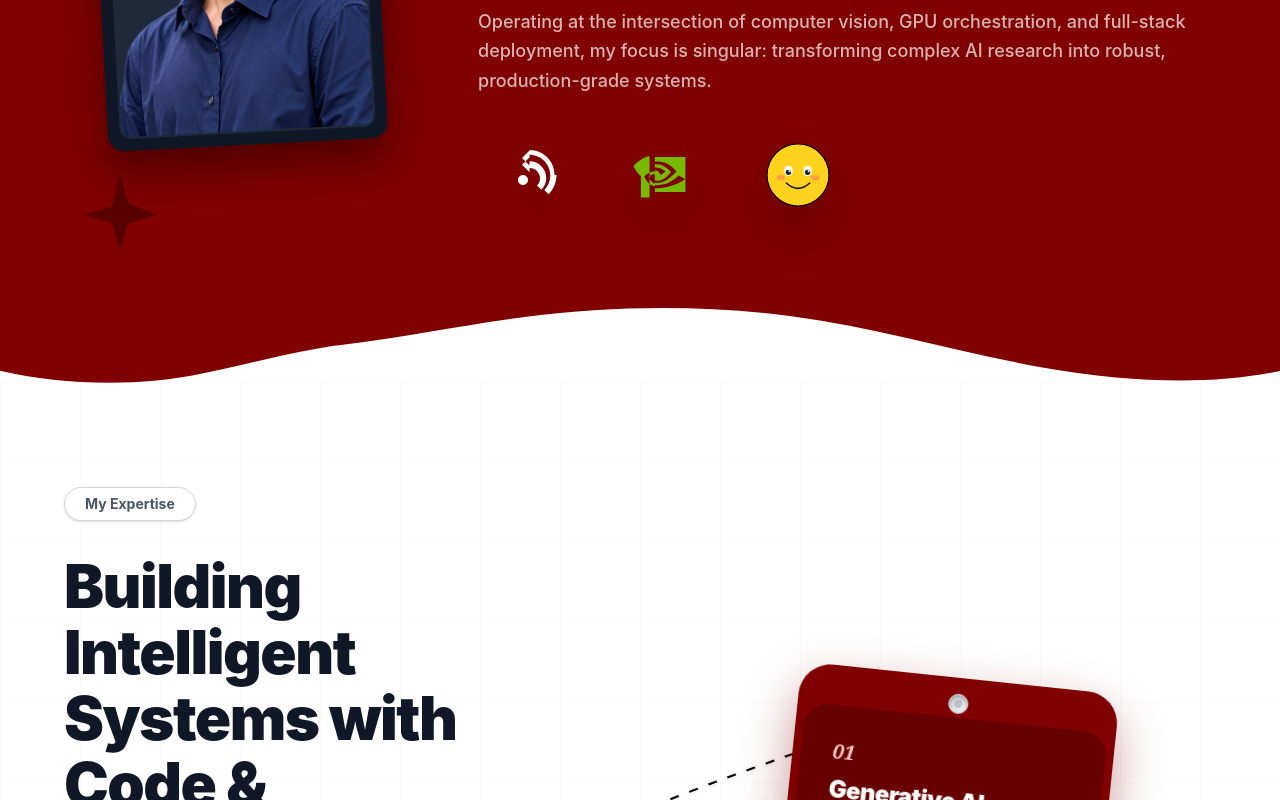
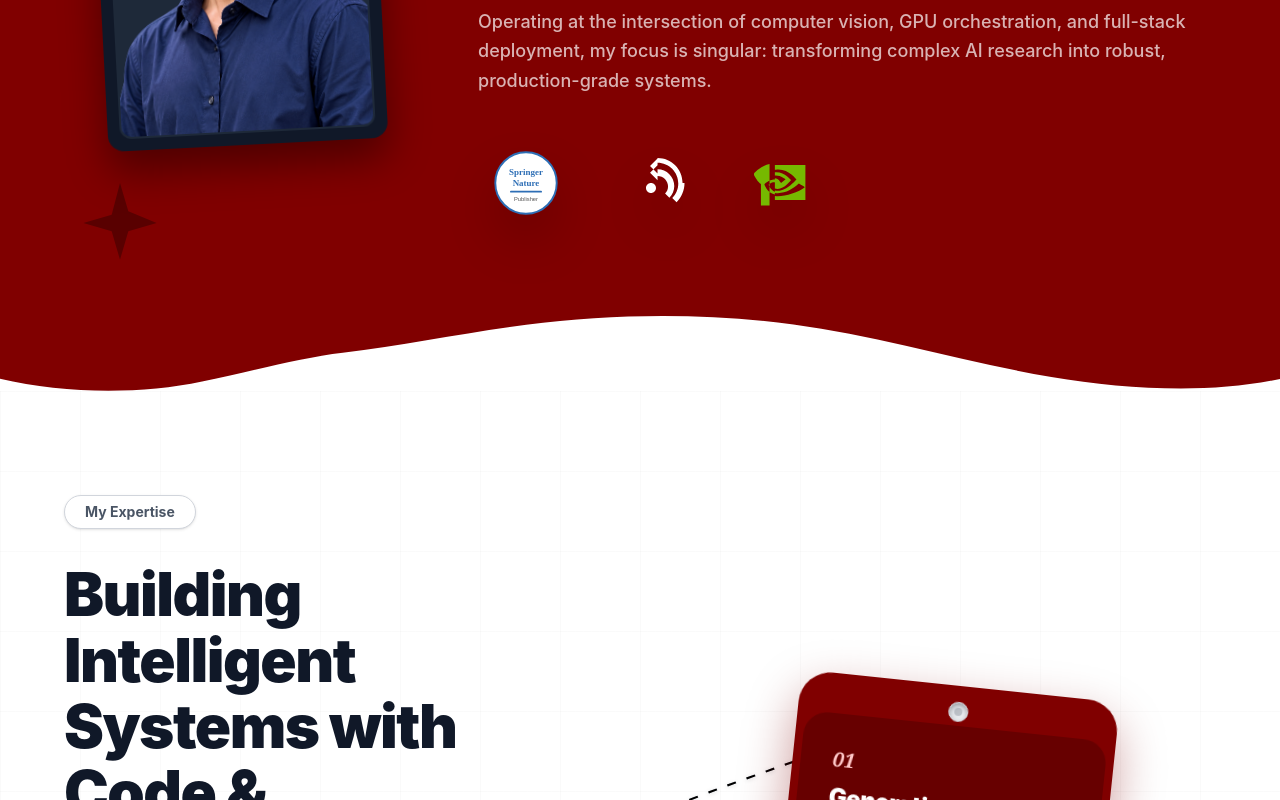
Before and after one commit to haffiirfan/portfolio, a React (Vite) app: page / in a window 1280 px wide. Shown: the part 1100-1900 px from the top of the page. Built offline with nearby package versions, Linux system fonts and the light colour scheme.

Commit message:
Add Springer Nature, PyTorch, CUDA logos

```diff
--- a/src/components/About.jsx
+++ b/src/components/About.jsx
@@ -31,33 +31,28 @@ const About = () => {
             Operating at the intersection of computer vision, GPU orchestration, and full-stack deployment, my focus is singular: transforming complex AI research into robust, production-grade systems.
           </p>
 
-          {/* Tech Icons (inline SVGs) */}
-          <div className="flex items-center gap-10 mt-8">
+          {/* Tech Icons — Sushmita style */}
+          <div className="flex items-center gap-8 mt-10">
+            {/* Springer Nature */}
+            <div data-aos="zoom-in" data-aos-delay="300" className="w-20 h-20 md:w-24 md:h-24 flex items-center justify-center hover:scale-110 transition-transform duration-300 cursor-pointer" title="Springer Nature">
+              <svg viewBox="0 0 100 100" className="w-16 h-16 drop-shadow-2xl">
+                <circle cx="50" cy="50" r="48" fill="white" stroke="#2D6EB5" strokeWidth="3"/>
+                <text x="50" y="38" textAnchor="middle" fontFamily="serif" fontSize="14" fontWeight="bold" fill="#2D6EB5">Springer</text>
+                <text x="50" y="55" textAnchor="middle" fontFamily="serif" fontSize="14" fontWeight="bold" fill="#2D6EB5">Nature</text>
+                <rect x="25" y="62" width="50" height="3" rx="1.5" fill="#2D6EB5"/>
+                <text x="50" y="78" textAnchor="middle" fontFamily="sans-serif" fontSize="9" fill="#555">Publisher</text>
+              </svg>
+            </div>
             {/* PyTorch */}
-            <div data-aos="zoom-in" data-aos-delay="300" className="w-20 h-20 md:w-24 md:h-24 flex items-center justify-center hover:scale-110 transition-transform duration-300 cursor-pointer">
+            <div data-aos="zoom-in" data-aos-delay="450" className="w-20 h-20 md:w-24 md:h-24 flex items-center justify-center hover:scale-110 transition-transform duration-300 cursor-pointer" title="PyTorch">
               <svg viewBox="0 0 488 512" className="w-16 h-16 drop-shadow-2xl" fill="white">
                 <path d="M488 256c0 60.2-24.2 114.7-63.5 154.4l-34.3-34.3c29.7-29.7 48-70.7 48-116.1 0-91.5-74.5-166-166-166V60l-60 60 60 60v-34c73.7 0 134 60.3 134 134 0 36.9-14.9 70.2-39.1 94.4l-34.3-34.3c14.6-14.6 23.6-34.7 23.6-56.9 0-46.3-37.7-84-84-84v34l-60-60 60-60V56c110.5 0 200 89.5 200 200zM180 296c0-22.1 17.9-40 40-40s40 17.9 40 40-17.9 40-40 40-40-17.9-40-40z"/>
               </svg>
             </div>
-            {/* NVIDIA/CUDA */}
-            <div data-aos="zoom-in" data-aos-delay="450" className="w-20 h-20 md:w-24 md:h-24 flex items-center justify-center hover:scale-110 transition-transform duration-300 cursor-pointer">
+            {/* NVIDIA CUDA */}
+            <div data-aos="zoom-in" data-aos-delay="600" className="w-20 h-20 md:w-24 md:h-24 flex items-center justify-center hover:scale-110 transition-transform duration-300 cursor-pointer" title="NVIDIA CUDA">
               <svg viewBox="0 0 24 24" className="w-14 h-14 drop-shadow-2xl" fill="#76B900">
                 <path d="M8.948 8.798v-1.43a6.7 6.7 0 0 1 .424-.018c3.922-.124 6.493 3.374 6.493 3.374s-2.774 3.851-5.75 3.851a4.2 4.2 0 0 1-1.167-.166V9.937c1.472.183 1.768.762 2.648 2.11l1.97-1.65S11.62 8.742 9.372 8.742c-.144 0-.284.019-.424.056m0-4.505v2.075l.424-.061c5.272-.746 8.793 4.19 8.793 4.19s-4.048 4.862-7.834 4.862a5.3 5.3 0 0 1-1.383-.181v1.077c.41.073.833.11 1.26.11 3.713 0 6.4-1.898 9.004-4.103 .431.346 2.197 1.188 2.56 1.553-2.455 2.063-8.181 3.87-11.498 3.87a8 8 0 0 1-1.326-.108v1.745h13.082V4.293zm0 11.453v1.2c-3.503-.646-4.476-4.389-4.476-4.389s1.675-1.86 4.476-2.137v1.316c-1.472-.183-2.648.98-2.648.98s.652 2.167 2.648 3.03M2.97 4.293v17.345h3.689V3.91c-4.108.845-6.85 4.285-6.85 4.285s1.478 3.267 3.16 4.242V4.293z"/>
-              </svg>
-            </div>
-            {/* Hugging Face */}
-            <div data-aos="zoom-in" data-aos-delay="600" className="w-20 h-20 md:w-24 md:h-24 flex items-center justify-center hover:scale-110 transition-transform duration-300 cursor-pointer">
-              <svg viewBox="0 0 120 120" className="w-16 h-16 drop-shadow-2xl" fill="none">
-                <circle cx="60" cy="60" r="58" fill="#FFD21E" stroke="black" strokeWidth="2"/>
-                <ellipse cx="42" cy="52" rx="8" ry="10" fill="white"/>
-                <ellipse cx="78" cy="52" rx="8" ry="10" fill="white"/>
-                <circle cx="42" cy="55" r="5" fill="#1a1a2e"/>
-                <circle cx="78" cy="55" r="5" fill="#1a1a2e"/>
-                <circle cx="44" cy="53" r="2" fill="white"/>
-                <circle cx="80" cy="53" r="2" fill="white"/>
-                <path d="M38 75 Q60 95 82 75" stroke="#1a1a2e" strokeWidth="3" fill="none" strokeLinecap="round"/>
-                <ellipse cx="28" cy="65" rx="8" ry="5" fill="#FF6B6B" opacity="0.5"/>
-                <ellipse cx="92" cy="65" rx="8" ry="5" fill="#FF6B6B" opacity="0.5"/>
               </svg>
             </div>
           </div>
```
